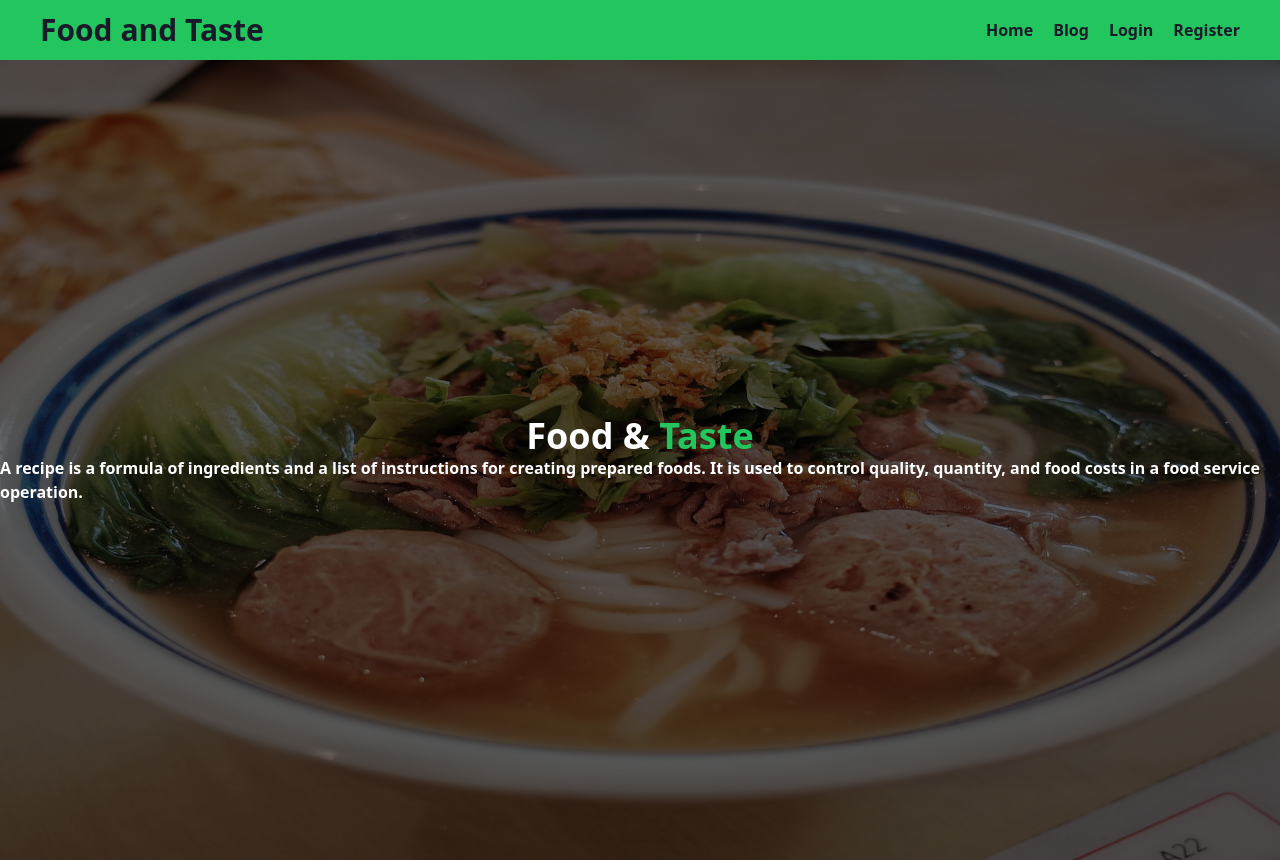
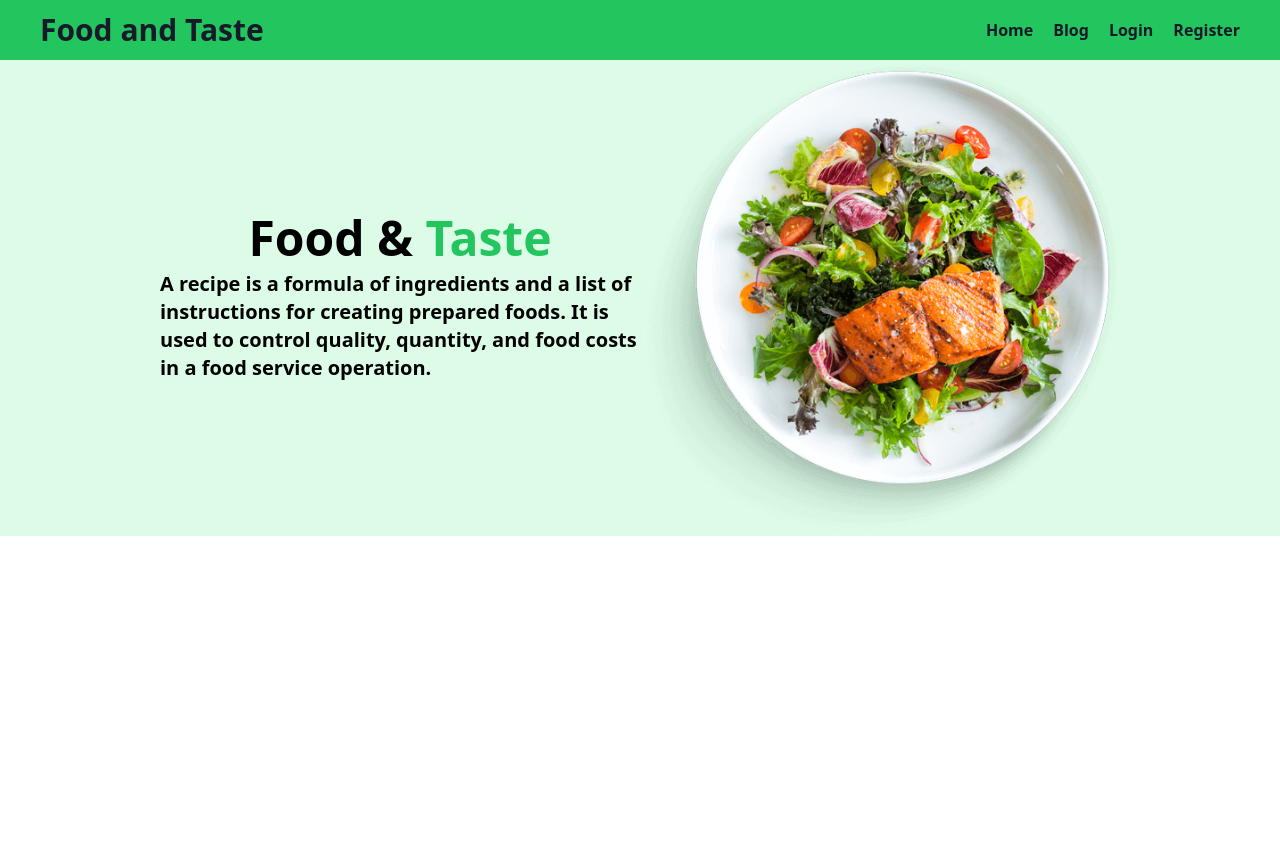
Before and after one commit to HasibUddin1/food-and-taste-client-side, a React (Vite) app: page / in a window 1280 px wide. After the commit the page ends 800 px from the top, so only its background shows below. Built offline with nearby package versions, Linux system fonts and the light colour scheme.

Commit message:
redesigned header of the home page

```diff
--- a/src/components/Home/Home.jsx
+++ b/src/components/Home/Home.jsx
@@ -1,13 +1,16 @@
 import React from 'react';
-import bg from '../../assets/images/yeh-xintong-5wwv5PgSnLI-unsplash.jpg'
+import bg from '../../assets/images/pngegg.png'
 
 const Home = () => {
     return (
         <div>
-            <div className='h-[800px]' style={{background: `linear-gradient(rgba(0, 0, 0, 0.60), rgba(0, 0, 0, 0.60)), url(${bg})`, backgroundRepeat: 'no-repeat', backgroundSize: 'cover', backgroundPosition: 'center'}}>
-                <div className='h-full flex flex-col justify-center items-center'>
-                    <h1 className='text-4xl font-bold text-white text-center'>Food & <span className='text-green-500'>Taste</span></h1>
-                    <p className='text-white font-semibold'>A recipe is a formula of ingredients and a list of instructions for creating prepared foods. It is used to control quality, quantity, and food costs in a food service operation.</p>
+            <div className='flex justify-center items-center px-40 bg-green-100'>
+                <div className='w-1/2'>
+                    <h1 className='text-5xl mb-2 font-bold text-black text-center'>Food & <span className='text-green-500'>Taste</span></h1>
+                    <p className='text-black text-xl font-semibold'>A recipe is a formula of ingredients and a list of instructions for creating prepared foods. It is used to control quality, quantity, and food costs in a food service operation.</p>
+                </div>
+                <div className='w-1/2'>
+                    <img className='w-full h-fit' src={bg} alt="" />
                 </div>
             </div>
         </div>
```
Also changed, not shown: src/assets/images/pngegg.png (added).
